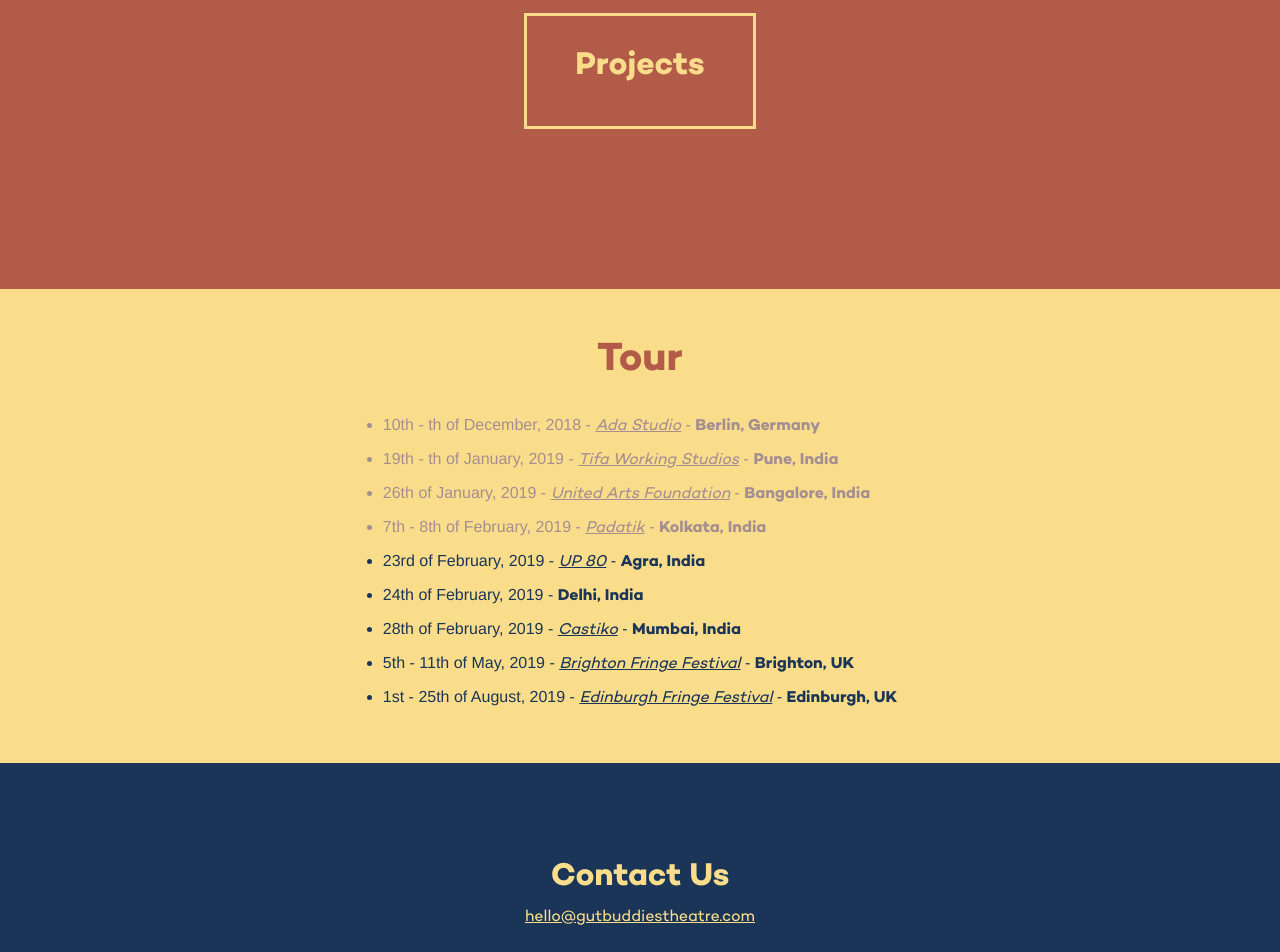
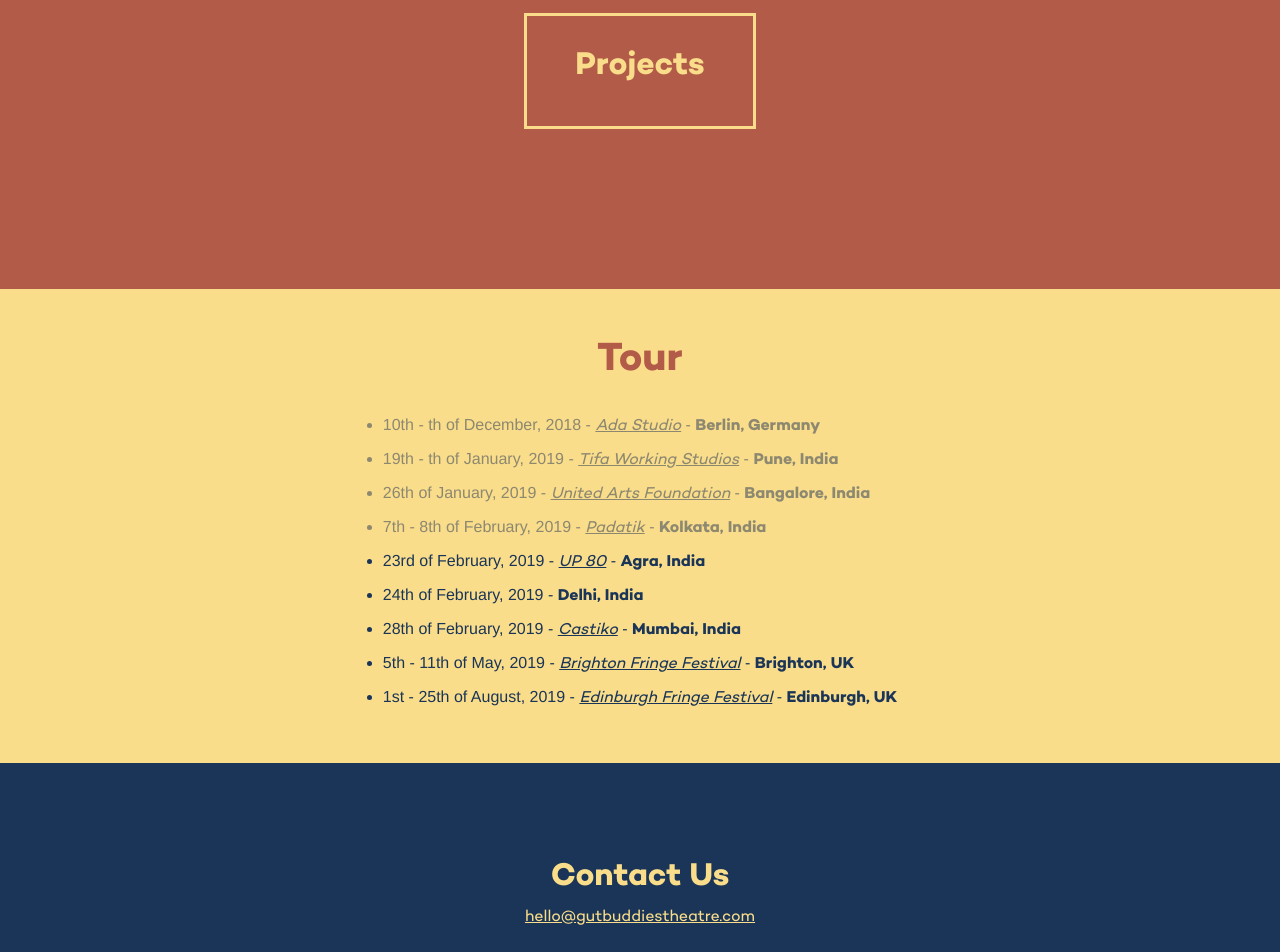
Before and after one commit to matteocarpi/GBT-Jekyll, a Jekyll site: the page built from index.md, in a window 1280 px wide. Shown: the part 984-1936 px from the top of the page. Built offline with Jekyll 4.4.1, drawn with Linux system fonts in a browser that asks for light colours; nearby versions of some CDN libraries.

Commit message:
changed color of past gig

```diff
--- a/_layouts/home.html
+++ b/_layouts/home.html
@@ -40,7 +40,7 @@ layout: default
               {% if item.last-date %}
 
 
-              <li {% if item.past == true %} style="color: #a58e91;" {% endif %}> {% assign day = item.first-date | date: "%-d" %}
+              <li {% if item.past == true %} style="color: rgba(32, 52, 85, 0.5);" {% endif %}> {% assign day = item.first-date | date: "%-d" %}
               {% case day %}
                 {% when '1' or '21' or '31' %}{{ day }}st
                 {% when '2' or '22' %}{{ day }}nd
@@ -60,7 +60,7 @@ layout: default
 
                 {% else %}
 
-                <li {% if item.past == true %} style="color: #a58e91;" {% endif %}> {% assign day = item.first-date | date: "%-d" %}
+                <li {% if item.past == true %} style="color: rgba(32, 52, 85, 0.5);" {% endif %}> {% assign day = item.first-date | date: "%-d" %}
                   {% case day %}
                     {% when '1' or '21' or '31' %}{{ day }}st
                     {% when '2' or '22' %}{{ day }}nd
```
